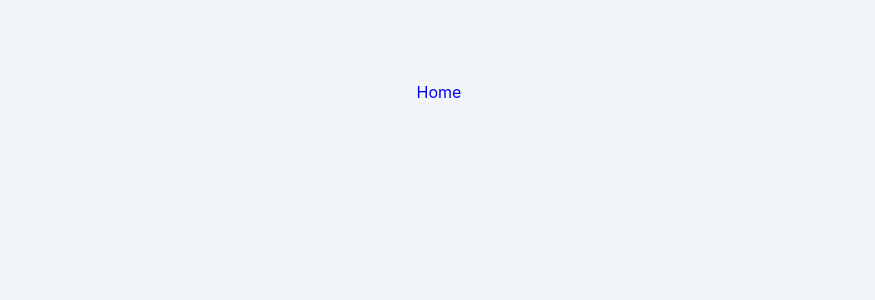
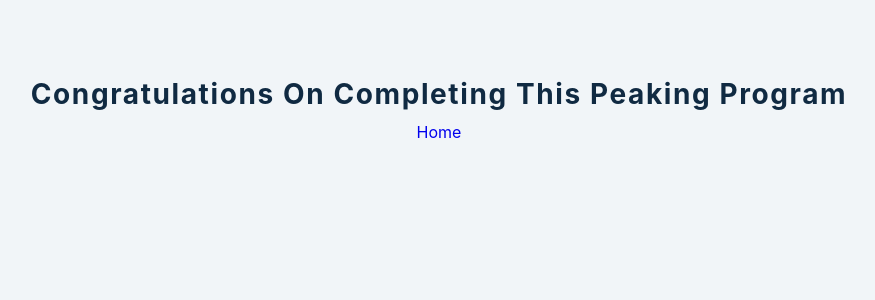
Before and after one commit to williamadahl/Deadlift-peaking-program, a React (Create React App) app: page /results in a window 1280 px wide. Shown: the top 300 px of the page, without its empty margins (201-1076 px from the left). Built offline with nearby package versions, Linux system fonts and the light colour scheme.

Commit message:
showing results page

```diff
--- a/src/tmp-folder/Results.js
+++ b/src/tmp-folder/Results.js
@@ -1,10 +1,16 @@
 import React from 'react'
-
+import {useDispatch} from "react-redux";
+import {useSelector} from "react-redux";
 
 const Results = () => {
+    const dispatch = useDispatch();
+    const selectNewMax = state => state.newAchievedMax;
+    const achievedMax = useSelector(selectNewMax);
+
     return(
+
         <>
-
+            <h3> Congratulations on completing this peaking program</h3>
         </>
     )
 }
--- a/src/tmp-folder/index.js
+++ b/src/tmp-folder/index.js
@@ -36,7 +36,7 @@ const Index = () =>{
                     <Route path='/block4'>
                         <Block4/>
                     </Route>
-                    <Route path ='results'>
+                    <Route path ='/results'>
                         <Results/>
                     </Route>
                 </Switch>
```
Also changed, not shown: 1 other file (tests, documents, lock files or other folders).
